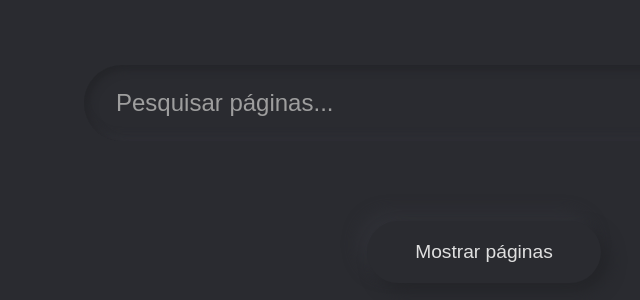
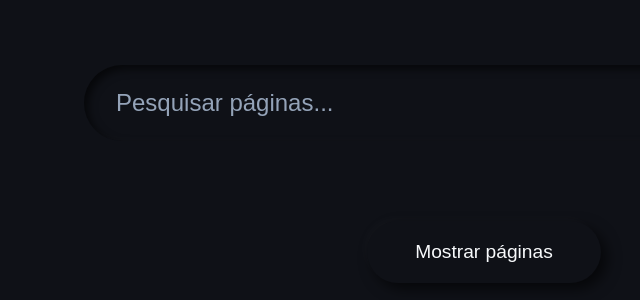
Before and after one commit to rcssic/furabucho, a React (Vite) app: page /#/ in a window 1280 px wide. Shown: the part 226-526 px from the top of the page, without its empty margins (156-796 px from the left). Built offline with nearby package versions, Linux system fonts and the light colour scheme.

Commit message:
Update theme colors and shadows in CSS

```diff
--- a/src/app/styles/theme.css
+++ b/src/app/styles/theme.css
@@ -1,14 +1,18 @@
+@import url('https://fonts.googleapis.com/css2?family=Inter:wght@400;500;600&display=swap');
+
 :root {
-  --bg-color: #2a2b30;
-  --text-primary: #e0e0e0;
-  --text-secondary: #9e9e9e;
-  --accent-color: #4a90e2;
+  --bg-color: #0f1117;
+  --surface-color: #16181f;
+  --text-primary: #f8fafc;
+  --text-secondary: #94a3b8;
+  --accent-color: #3b82f6;
+  --border-subtle: 1px solid rgba(255, 255, 255, 0.03);
 
-  /* Neumorphism Shadows */
-  --shadow-out: 8px 8px 16px #242529, -8px -8px 16px #303137;
-  --shadow-out-hover: 12px 12px 20px #242529, -12px -12px 20px #303137;
-  --shadow-in: inset 4px 4px 8px #242529, inset -4px -4px 8px #303137;
-  --shadow-in-focus: inset 6px 6px 12px #222327, inset -6px -6px 12px #323339;
+  /* Neumorphism Moderno e Sutil */
+  --shadow-out: 6px 6px 14px rgba(0, 0, 0, 0.6), -4px -4px 10px rgba(255, 255, 255, 0.02);
+  --shadow-out-hover: 8px 8px 20px rgba(0, 0, 0, 0.7), -6px -6px 14px rgba(255, 255, 255, 0.03);
+  --shadow-in: inset 4px 4px 8px rgba(0, 0, 0, 0.6), inset -3px -3px 8px rgba(255, 255, 255, 0.02);
+  --shadow-in-focus: inset 6px 6px 12px rgba(0, 0, 0, 0.8), inset -4px -4px 10px rgba(255, 255, 255, 0.03);
 }
 
 * {
@@ -20,7 +24,13 @@
 body {
   background-color: var(--bg-color);
   color: var(--text-primary);
-  font-family: -apple-system, BlinkMacSystemFont, 'Segoe UI', Roboto, Helvetica, Arial, sans-serif;
+  font-family: 'Inter', -apple-system, sans-serif;
   min-height: 100vh;
   overflow-x: hidden;
+  -webkit-font-smoothing: antialiased;
 }
+
+/* Scrollbar profissional */
+::-webkit-scrollbar { width: 8px; }
+::-webkit-scrollbar-track { background: var(--bg-color); }
+::-webkit-scrollbar-thumb { background: #334155; border-radius: 4px; }
```
